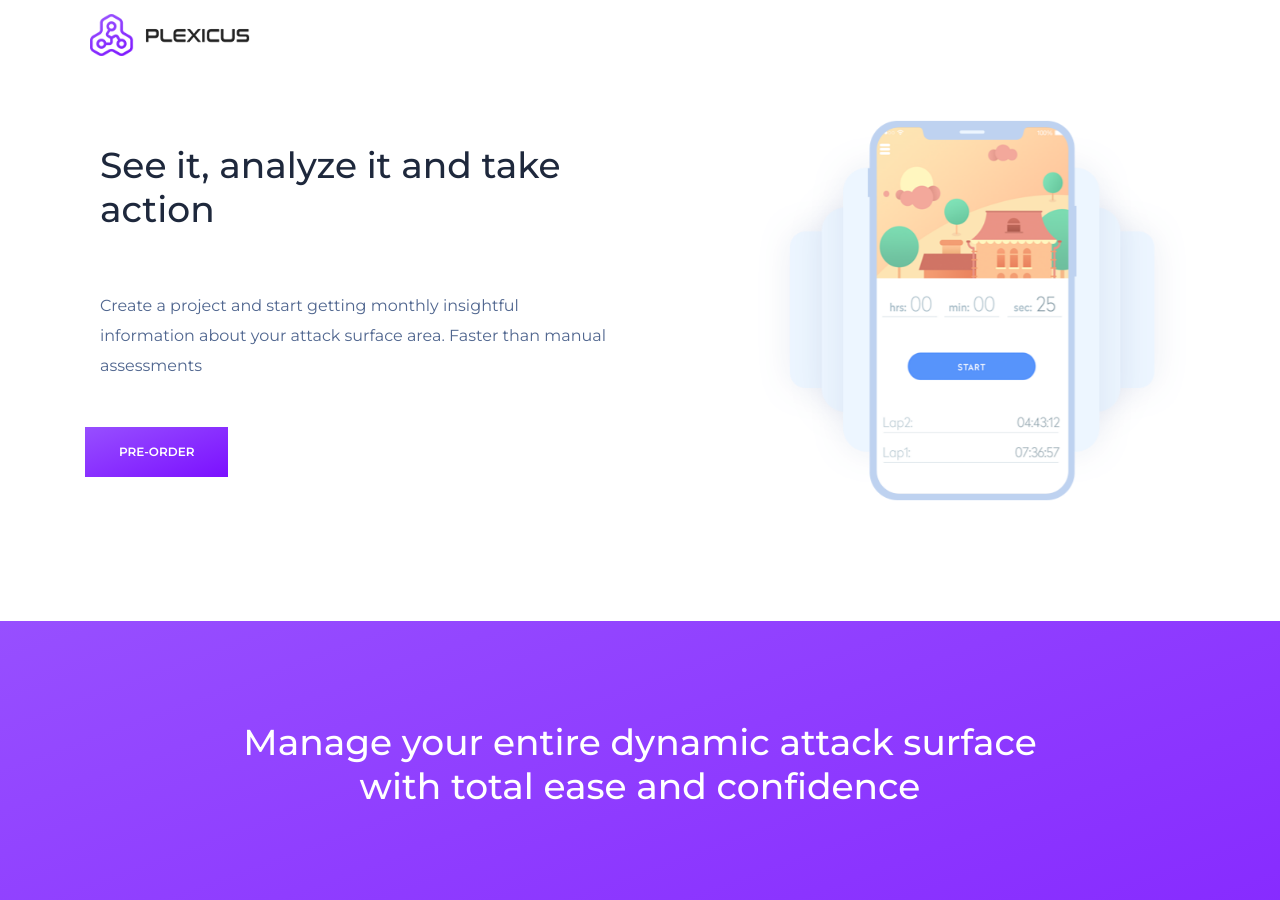
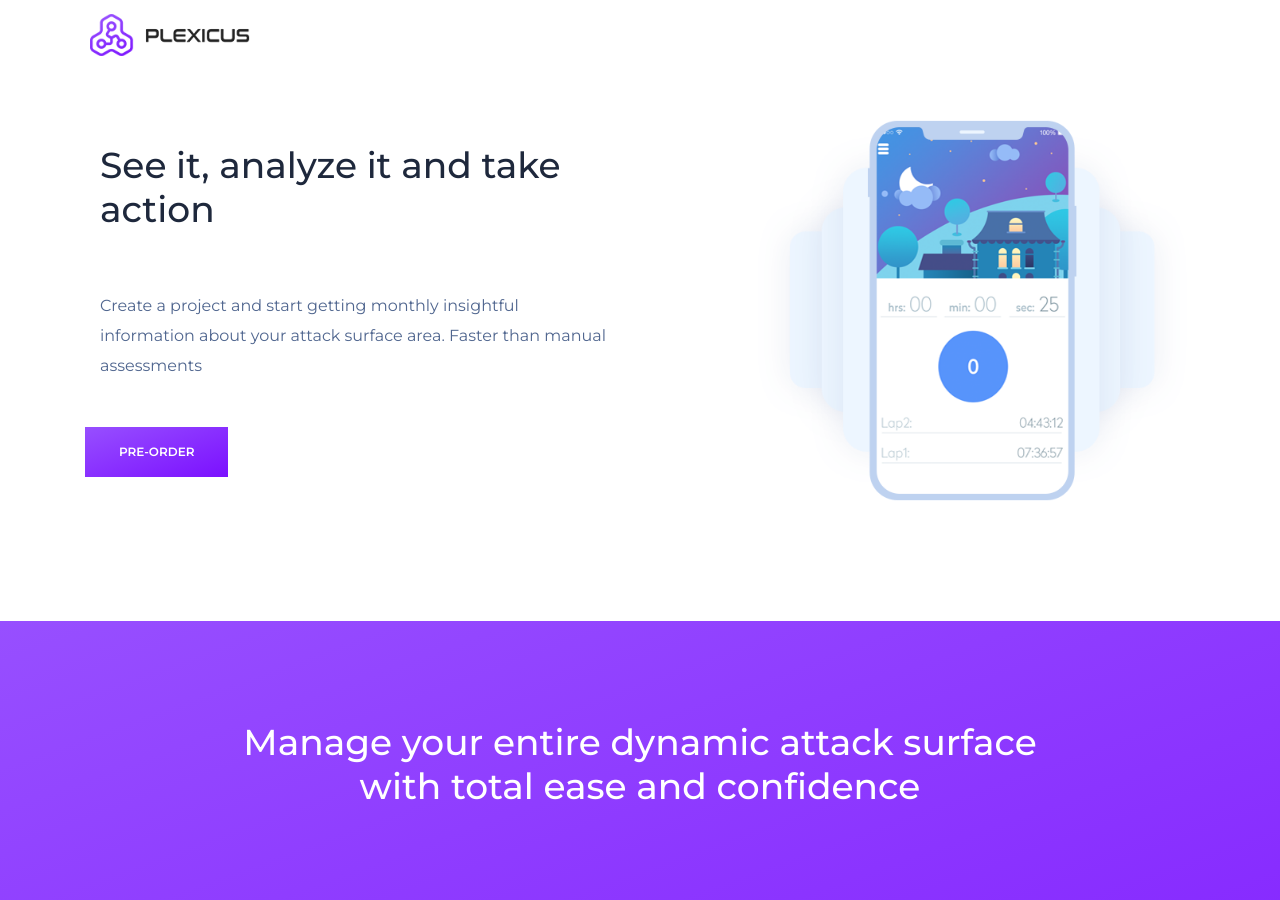
Before and after one commit to Plexicus/web, a Jekyll site: the page built from attack-surface-scan.html, in a window 1280 px wide and 900 px high. Built offline with Jekyll 4.4.1, drawn with Linux system fonts in a browser that asks for light colours.

Commit message:
Update attack-surface-scan.html

```diff
--- a/attack-surface-scan.html
+++ b/attack-surface-scan.html
@@ -23,10 +23,7 @@
 
                 </div>
                 <div class="col-lg-5 col-md-6 req-demo-right">
-                    <div class="active-feature-carusel">
-                        <img class="img-fluid" src="img/carusel/c4.png" alt="">
-                        <img class="img-fluid" src="img/carusel/c5.png" alt="">
-                    </div>
+                <img class="img-fluid" src="img/carusel/c4.png" alt="">
                 </div>
             </div>
         </div>
```
